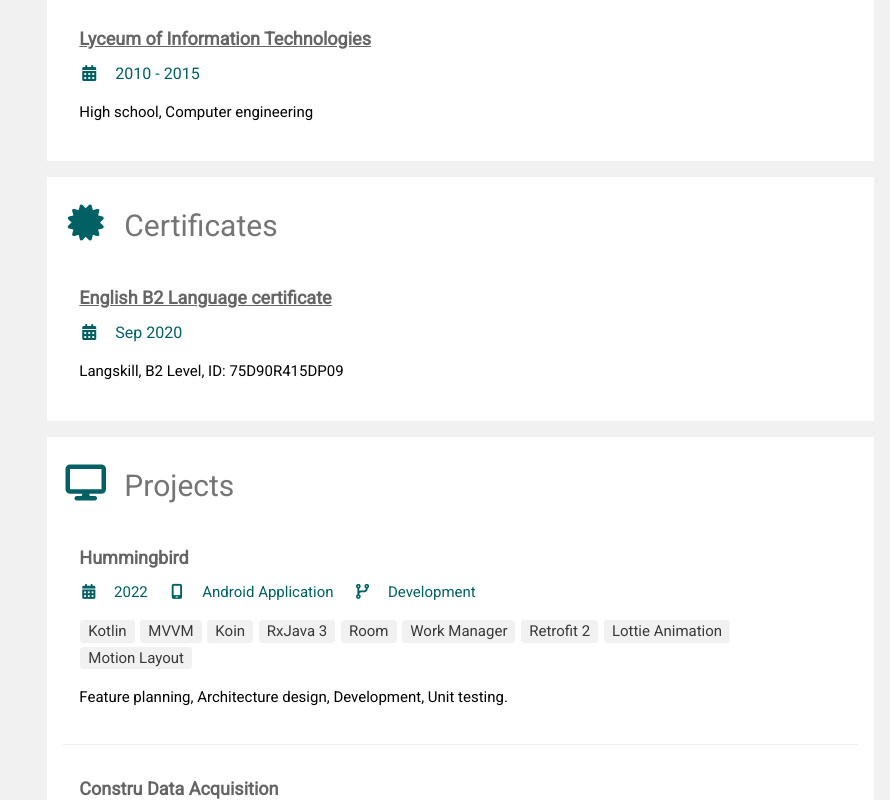
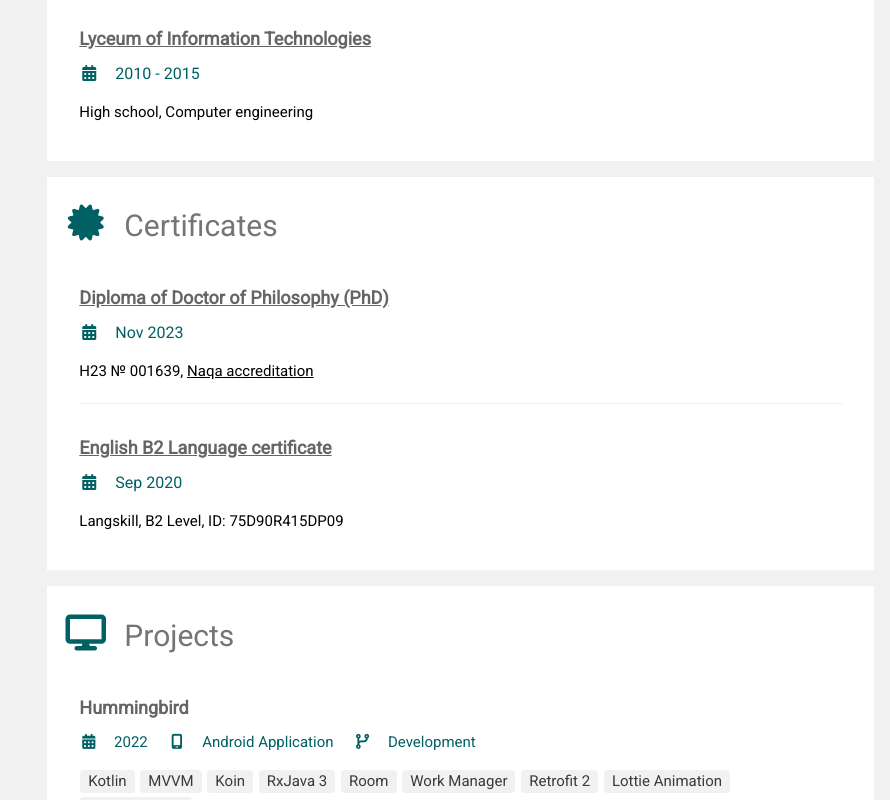
Before and after one commit to dmitriymorozcc/dmitriymorozcc.github.io, a plain HTML site: page index.html in a window 1280 px wide. Shown: the part 1564-2364 px from the top of the page, without its empty margins (390-1280 px from the left). Drawn offline with nearby package versions, Linux system fonts and the light colour scheme.

Commit message:
Added PhD info

```diff
--- a/index.html
+++ b/index.html
@@ -40,7 +40,7 @@
                 <div class="w3-container">
                     <div class="w3-text-black"><h2>Dmitriy Moroz</h2></div>
                     <p><i class="fa fa-briefcase fa-fw w3-margin-right w3-large w3-text-accent"></i>Mobile developer (Android, Flutter)</p>
-                    <p><a href="https://svr.naqa.gov.ua/#/defense/2300" target="_blank"><i class="fa fa-graduation-cap fa-fw w3-margin-right w3-large w3-text-accent"></i>Ph.D, Computer Science</a></p>
+                    <p><i class="fa fa-graduation-cap fa-fw w3-margin-right w3-large w3-text-accent"></i>Ph.D, Computer Science</p>
                     <p><i class="fa fa-home fa-fw w3-margin-right w3-large w3-text-accent"></i>Ukraine</p>
                     <p><a href="mailto:dmitriy@moroz.cc"><i class="fa fa-envelope fa-fw w3-margin-right w3-large w3-text-accent"></i>dmitriy@moroz.cc</a></p>
                     <button id="btnpdf1" class="btnpdf">Download CV</button>
@@ -258,6 +258,12 @@
 
                 <div class="w3-container w3-card w3-white w3-margin-bottom">
                 <h2 class="w3-text-grey w3-padding-16"><i class="fa fa-certificate fa-fw w3-margin-right w3-xxlarge w3-text-accent"></i>Certificates</h2>
+                <div class="w3-container">
+                    <h5 class="w3-opacity"><a href="./assets/phd.jpg"><b>Diploma of Doctor of Philosophy (PhD)</b></a></h5>
+                    <h6 class="w3-text-accent"><i class="fa-solid fa-calendar-days fa-fw w3-margin-right"></i>Nov 2023</span></h6>
+                    <p>H23 № 001639, <a href="https://svr.naqa.gov.ua/#/defense/2300" target="_blank">Naqa accreditation</a></p>
+                    <hr>
+                </div>
                 <div class="w3-container">
                     <h5 class="w3-opacity"><a href="./assets/75D90R415DP09.jpg"><b>English B2 Language certificate</b></a></h5>
                     <h6 class="w3-text-accent"><i class="fa-solid fa-calendar-days fa-fw w3-margin-right"></i>Sep 2020</span></h6>
```
Also changed, not shown: assets/phd.jpg (added).
